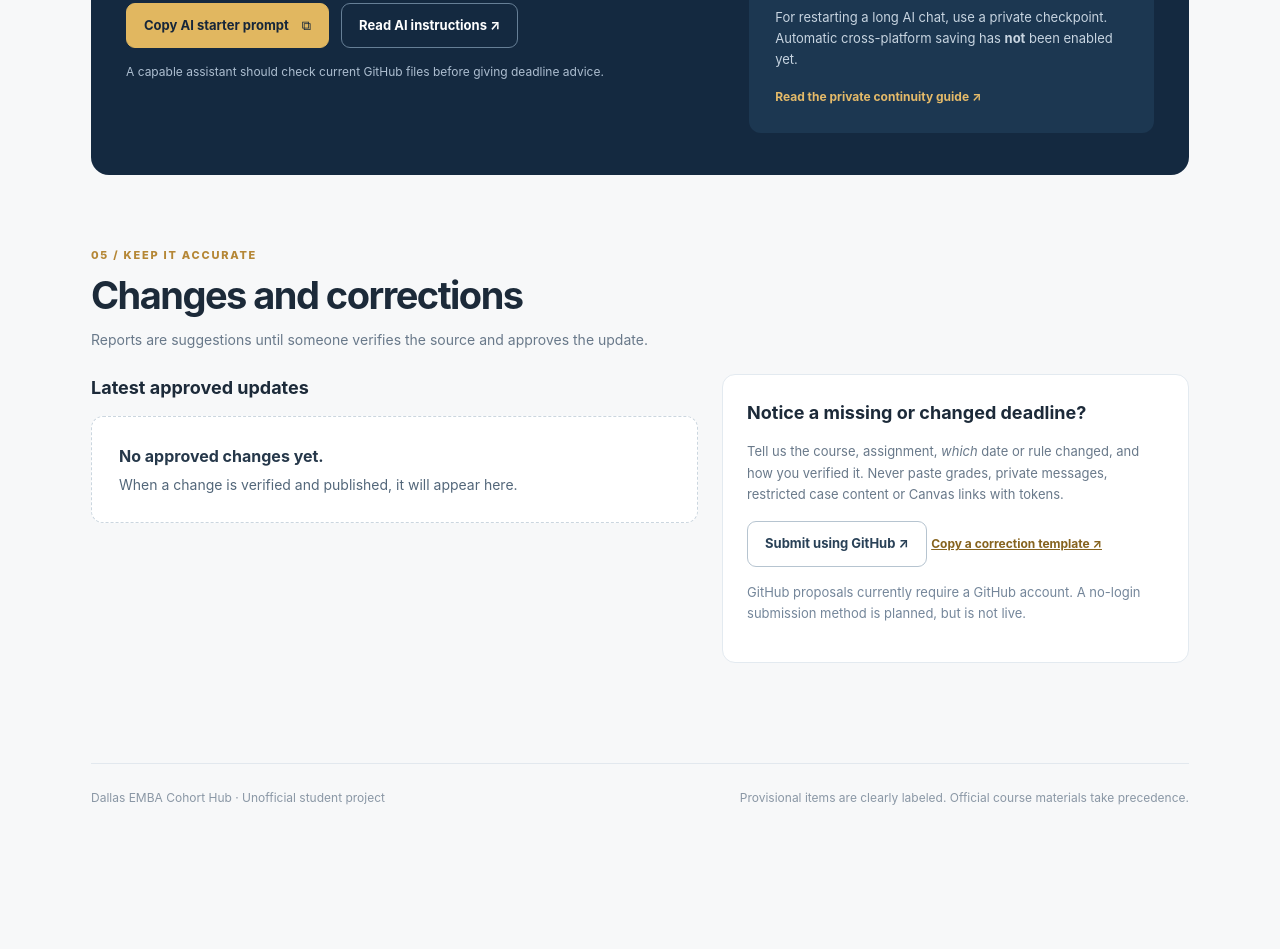
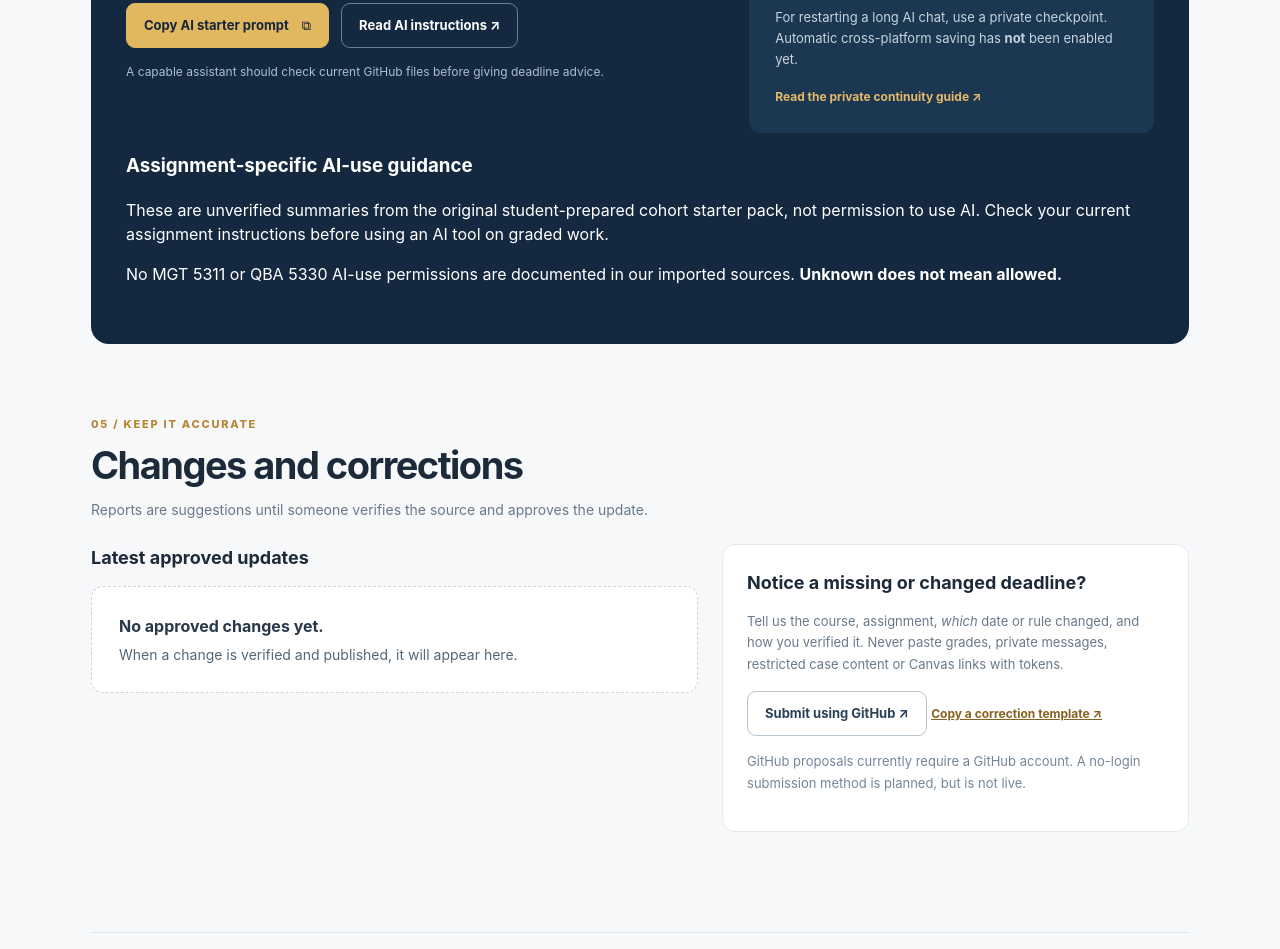
Before and after one commit to martinperrinemp/baylor-emba-hub, a website: page cloudflare/public/index.html in a window 1280 px wide. Shown: the part 9944-10893 px from the top of the page. Before the commit the page ends 10786 px from the top, so only its background shows below. Drawn offline with Linux system fonts and the light colour scheme; files whose address does not match are found by name.

Commit message:
Add visible provisional assignment-specific AI policy guidance to cohort page

```diff
--- a/cloudflare/public/index.html
+++ b/cloudflare/public/index.html
@@ -113,6 +113,12 @@
           </div>
           <div class="privacy-panel"><span class="lock" aria-hidden="true">◎</span><h3>Your information remains yours.</h3><p>The public hub contains shared course information, not your grades, submissions, study notes, or calendar.</p><p>For restarting a long AI chat, use a private checkpoint. Automatic cross-platform saving has <strong>not</strong> been enabled yet.</p><a target="_blank" rel="noopener noreferrer" href="https://github.com/martinperrinemp/baylor-emba-hub/blob/main/docs/AGENT-CONTINUITY.md">Read the private continuity guide ↗</a></div>
         </div>
+        <div id="ai-rules" class="ai-policy-wrap">
+          <h3>Assignment-specific AI-use guidance</h3>
+          <p class="policy-intro">These are unverified summaries from the original student-prepared cohort starter pack, not permission to use AI. Check your current assignment instructions before using an AI tool on graded work.</p>
+          <div id="ai-policy-list" class="policy-list" aria-live="polite"></div>
+          <p class="policy-note">No MGT 5311 or QBA 5330 AI-use permissions are documented in our imported sources. <strong>Unknown does not mean allowed.</strong></p>
+        </div>
       </section>
 
       <section id="changes" class="section">
```
